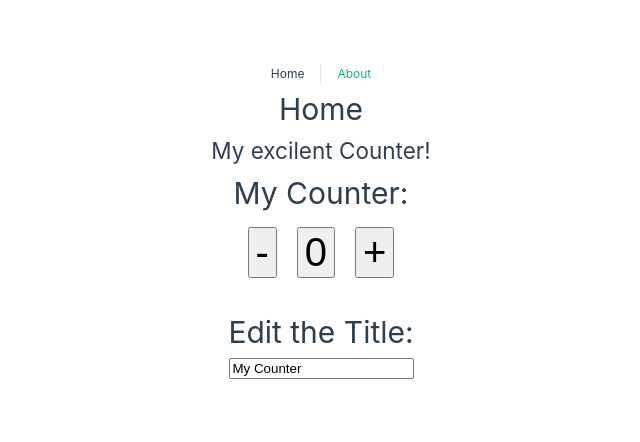
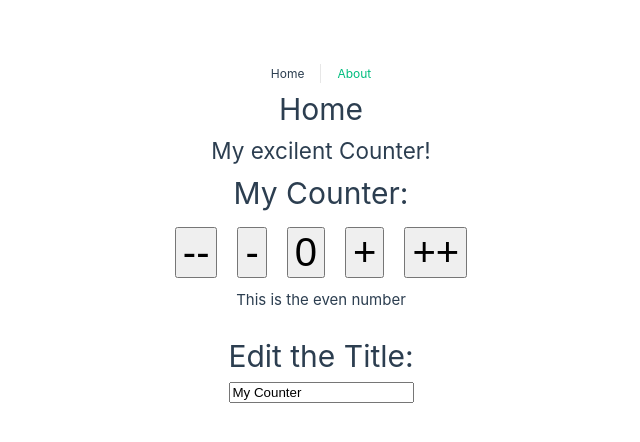
Before and after one commit to HumairaRahaman/vue-composition-api-basic, a Vue app: page / in a window 1280 px wide. Shown: the top 442 px of the page, without its empty margins (319-959 px from the left). Built offline with nearby package versions, Linux system fonts and the light colour scheme.

Commit message:
methods computed watch

```diff
--- a/src/views/HomeView.vue
+++ b/src/views/HomeView.vue
@@ -6,11 +6,13 @@
     <h2>{{myTitle}}</h2>
 <h1>{{counterData.title}}:</h1>
     <div>
-      <button @click="dicreaseValue" class="btn">-</button>
+      <button @click="dicreaseValue(2)" class="btn">--</button>
+      <button @click="dicreaseValue(1)" class="btn">-</button>
       <button class="counter">{{counterData.count}}</button>
-      <button @click="increaseValue" class="btn">+</button>
+      <button @click="increaseValue(1)" class="btn">+</button>
+      <button @click="increaseValue(2)" class="btn">++</button>
     </div>
-
+<p>This is the {{computedValue}} number</p>
 
     <div class="edit">
       <h1>Edit the Title:</h1>
@@ -20,23 +22,31 @@
 </template>
 
 <script setup>
-import { reactive } from "vue"
+import { computed, reactive, watch } from "vue"
 
 const myTitle = 'My excilent Counter!'
 
-// const counter = ref(0),
-// counterTitle = ref('My Counter')
+const computedValue = computed(()=>{
+if(counterData.count % 2 === 0) return 'even'
+return 'odd'
+})
+
+
 
 const counterData = reactive({
   count: 0,
   title: 'My Counter'
 })
 
-    const increaseValue = () =>{
-      counterData.count++
+watch(()=> counterData.count,(newCount)=>{
+  if(counterData.count == 20)
+alert('This is pretty, you may go home now!!!')
+})
+    const increaseValue = amount =>{
+      counterData.count+= amount
     }
-    const dicreaseValue = () =>{
-      counterData.count--
+    const dicreaseValue = amount =>{
+      counterData.count-=amount
     }
 
 </script>
```
